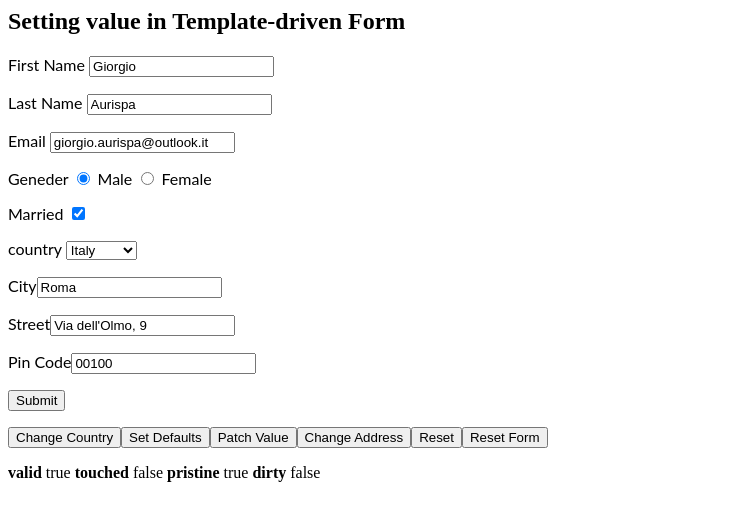
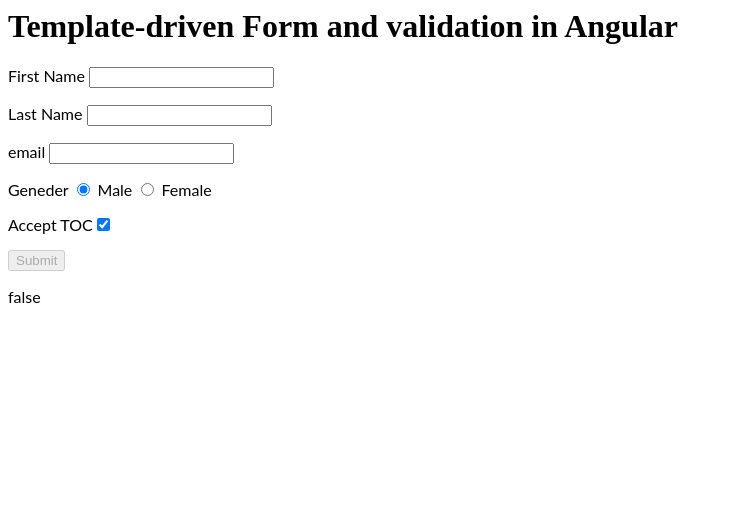
Before and after one commit to MatteoMit/angular7-template-driven-form, an Angular app: page / in a window 1280 px wide. Shown: the top 520 px of the page, without its empty margins (0-733 px from the left). Built offline with nearby package versions, Linux system fonts and the light colour scheme.

Commit message:
2 files modified, 1 added

```diff
--- a/src/app/app.component.html
+++ b/src/app/app.component.html
@@ -1,80 +1,83 @@
-<h2>
- {{ title }}
-</h2>
+<h1>
+  {{title}}
+</h1>
 
-<form #contactForm="ngForm" (ngSubmit)="onSubmit()">
+<form #contactForm="ngForm" (ngSubmit)="onSubmit(contactForm)" novalidate>
 
 	<p>
 		<label for="firstname">First Name </label>
-    <input type="text" id="firstname" name="firstname" ngModel>
+		<input type="text" id="firstname" name="firstname" required minlength="10" #firstname="ngModel"
+      [(ngModel)]="contact.firstname">
   </p>
+		<div *ngIf="!firstname.valid && (firstname.dirty || firstname.touched)" class="error">
+			<div *ngIf="firstname.errors.required">
+				First Name is required
+			</div>
+			<div *ngIf="firstname.errors.minlength">
+				First Name Minimum Length is {{firstname.errors.minlength?.requiredLength}}
+			</div>
+		</div>
 
 		<p>
 			<label for="lastname">Last Name </label>
-    <input type="text" id="lastname" name="lastname" ngModel>
+			<input type="text" id="lastname" name="lastname" required maxlength="15" #lastname="ngModel"
+            pattern="^[a-zA-Z]+$"  [(ngModel)]="contact.lastname">
   </p>
+			<div *ngIf="!lastname.valid && (lastname.dirty || lastname.touched)" class="error">
+				<div *ngIf="lastname.errors.required">
+					Last Name is required
+				</div>
+				<div *ngIf="lastname.errors.maxlength">
+					Last Name Minimum Length is {{lastname.errors.maxlength?.requiredLength}}
+				</div>
+				<div *ngIf="lastname.errors.pattern">
+					Only characters are allowed
+				</div>
+			</div>
+
+
 
 			<p>
-    <label for="email">Email </label>
-    <input type="text" id="email" name="email"  ngModel>
+				<label for="email">email </label>
+				<input type="text" id="email" name="email" required email #email="ngModel" [(ngModel)]="contact.email">
   </p>
+				<div *ngIf="!email.valid && (email.dirty || email.touched)" class="error">
+					<div *ngIf="email.errors.required">
+						Email is required
+					</div>
+					<div *ngIf="email.errors.email">
+						Invalid Email Address
+					</div>
+				</div>
 
 				<p>
 					<label for="gender">Geneder </label>
-    <input type="radio" value="male" id="gender" name="gender" ngModel> Male
-    <input type="radio" value="female" id="gender" name="gender" ngModel> Female
+					<input type="radio" value="male" id="gender" name="gender" #gender="ngModel" required [(ngModel)]="contact.gender">
+    Male
+					<input type="radio" value="female" id="gender" name="gender" #gender="ngModel" required
+      [(ngModel)]="contact.gender"> Female
   </p>
+					<div *ngIf="!gender?.valid && (gender?.dirty || gender?.touched)" class="error">
+						<div *ngIf="gender.errors.required">
+							Gender is required
+						</div>
+					</div>
+
 
 					<p>
-    <label for="isMarried">Married </label>
-    <input type="checkbox" id="isMarried" name="isMarried" ngModel>
+						<label for="isToc">Accept TOC</label>
+						<input type="checkbox" id="isToc" name="isToc" required #isToc="ngModel" [(ngModel)]="contact.isToc">
   </p>
-
-  <p>
-    <label for="country">country </label>
-
-    <select id="country" name="country" ngModel>
-      <option [ngValue]="c.id" *ngFor="let c of countryList">
-        {{c.name}}
-      </option>
-    </select>
-
-  </p>
-
-  <div ngModelGroup="address">
-
-    <p>
-      <label for="city">City</label>
-      <input type="text" id="city" name="city" ngModel>
-    </p>
-
-    <p>
-      <label for="street">Street</label>
-      <input type="text" id="street" name="street" ngModel>
-    </p>
-    <p>
-      <label for="pincode">Pin Code</label>
-      <input type="text" id="pincode" name="pincode"  ngModel>
-    </p>
-
+						<div *ngIf="!isToc?.valid && (isToc?.dirty || isToc?.touched)" class="error">
+							<div *ngIf="isToc.errors.required">
+								Please accept the TOC
+							</div>
 						</div>
 
 						<p>
-    <button type="submit">Submit</button>
+							<button type="submit" [disabled]="!contactForm.valid">Submit</button>
 						</p>
 
-  <p>
-    <button type="button" (click)="changeCountry()">Change Country</button>
-    <button type="button" (click)="setDefaults()">Set Defaults</button>
-    <button type="button" (click)="patchValue()">Patch Value</button>
-    <button type="button" (click)="changeAddress()">Change Address</button>
-    <button type="button" (click)="reset()">Reset</button>
-    <button type="button" (click)="resetForm()">Reset Form</button>
-  </p>
-
-  <b>valid</b> {{contactForm.valid}}
-  <b>touched</b> {{contactForm.touched}}
-  <b>pristine</b> {{contactForm.pristine}}
-  <b>dirty</b> {{contactForm.dirty}}
+						<p>{{contactForm.valid}} </p>
 
 </form>
--- a/src/app/app.component.ts
+++ b/src/app/app.component.ts
@@ -1,112 +1,28 @@
-
-import { Component, ViewChild, ElementRef, OnInit } from '@angular/core';
-import { NgForm, FormGroup } from '@angular/forms';
+import { Component, OnInit } from "@angular/core";
+import { Contact} from './model/Contact';
 
 @Component({
-  selector: 'my-app',
-  templateUrl: './app.component.html',
-  styleUrls: ['./app.component.css']
+  selector: "my-app",
+  templateUrl: "./app.component.html",
+  styleUrls: ["./app.component.css"]
 })
+
 export class AppComponent implements OnInit {
-  title = 'Setting value in Template-driven Form';
-
-  @ViewChild('contactForm', {static: false}) contactForm: NgForm;
-
-  countryList: country[] = [
-    new country("1", "Italy"),
-    new country('2', 'USA'),
-    new country('3', 'England')
-  ];
+  title = "Template-driven Form and validation in Angular";
 
   contact: Contact;
 
   ngOnInit() {
-
     this.contact = {
-      firstname: "Giorgio",
-      lastname: "Aurispa",
-      email: "giorgio.aurispa@outlook.it",
+      firstname: "",
+      lastname: "",
       gender: "male",
-      isMarried: true,
-      country: "1",
-      address: {
-        city: "Roma",
-        street: "Via dell'Olmo, 9",
-        pincode: "00100"
-      }
+      isToc: true,
+      email: ""
     };
-
-    setTimeout(() => {
-      this.contactForm.setValue(this.contact);
-    });
-
   }
 
-  onSubmit() {
-    console.log(this.contactForm.value);
-  }
-
-  setDefaults() {
-    this.contactForm.setValue(this.contact);
-  }
-
-  changeCountry() {
-    this.contactForm.controls["country"].setValue("1");
-  }
-
-  patchValue() {
-    let obj = {
-      firstname: "Erminio",
-      lastname: "Ottone",
-      email: "erminio.ottone@gmail.com",
-    };
-
-    this.contactForm.control.patchValue(obj);
-
-  }
-
-  changeAddress() {
-    let obj = {
-      city: "Roma",
-      street: "Via del Tufello, 25",
-      pincode: "600100"
-    };
-    let address= this.contactForm.controls["address"] as FormGroup
-    address.patchValue(obj);
-
-  }
-
-  reset() {
-    this.contactForm.reset();
-  }
-
-  resetForm() {
-    this.contactForm.resetForm();
+  onSubmit(contactForm) {
+    console.log(contactForm.value);
   }
 }
-
-
-export class Contact {
-  firstname: string;
-  lastname: string;
-  email: string;
-  gender: string;
-  isMarried: boolean;
-  country: string;
-  address: {
-    city: string;
-    street: string;
-    pincode: string;
-  }
-}
-
-
-export class country {
-  id: string;
-  name: string;
-
-  constructor(id: string, name: string) {
-    this.id = id;
-    this.name = name;
-  }
-}
--- /dev/null
+++ b/src/app/model/Contact.ts
@@ -0,0 +1,7 @@
+export class Contact {
+  firstname: string;
+  lastname: string;
+  gender: string;
+  isToc: boolean;
+  email: string;
+}
```
Lines whose indentation alone changed are shown as unchanged.
